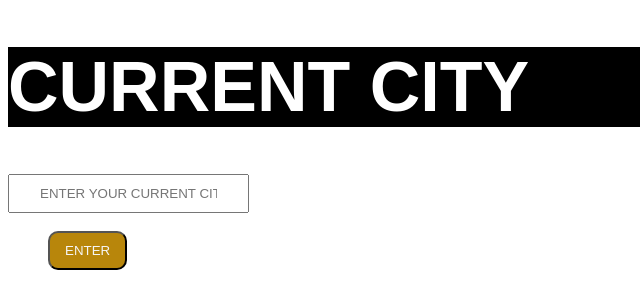
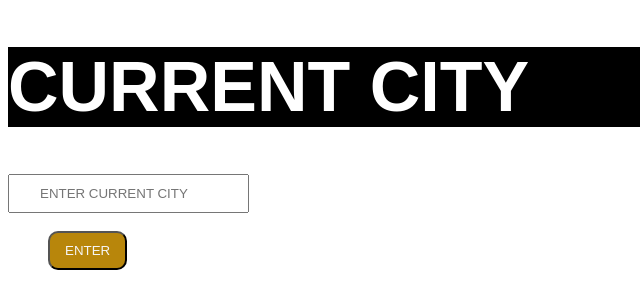
Before and after one commit to ismailkhan9808/CurrentCity, a plain HTML site: page CurrentCity/index.html in a window 1280 px wide. Shown: the full height of the page, 0-640 px from the left. Drawn offline with Linux system fonts and the light colour scheme.

Commit message:
Update index.html

```diff
--- a/CurrentCity/index.html
+++ b/CurrentCity/index.html
@@ -44,7 +44,7 @@ body{
     <h1><b>CURRENT CITY</b></h1>
 
   <label>
-    <input placeholder="ENTER YOUR CURRENT CITY" type="text" id="usercurrentcity">
+    <input placeholder="ENTER CURRENT CITY" type="text" id="usercurrentcity">
   </label>
 <br>
 <br>
```
